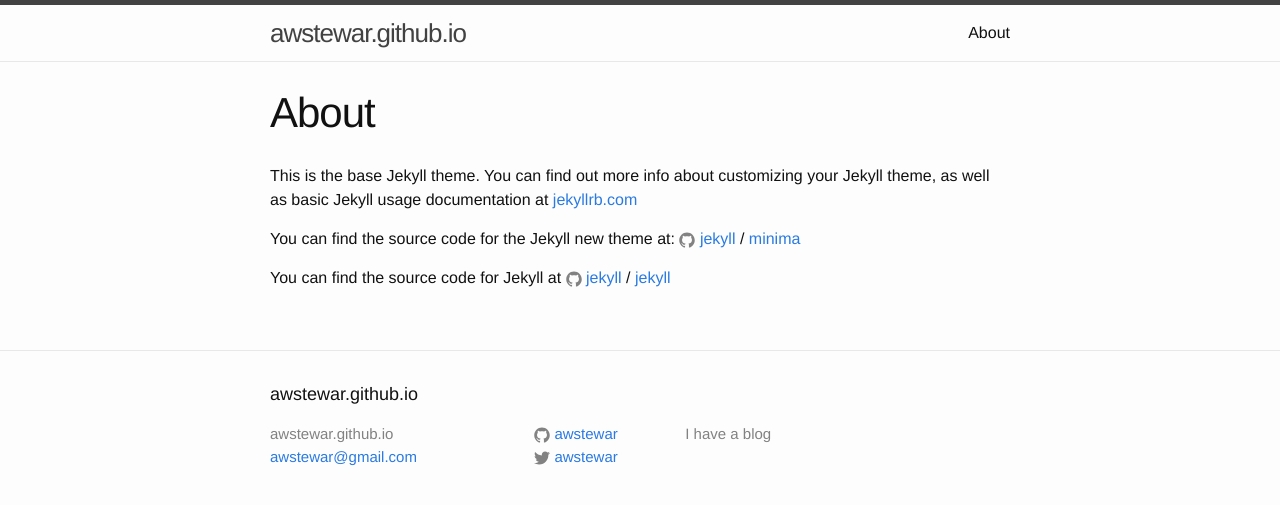
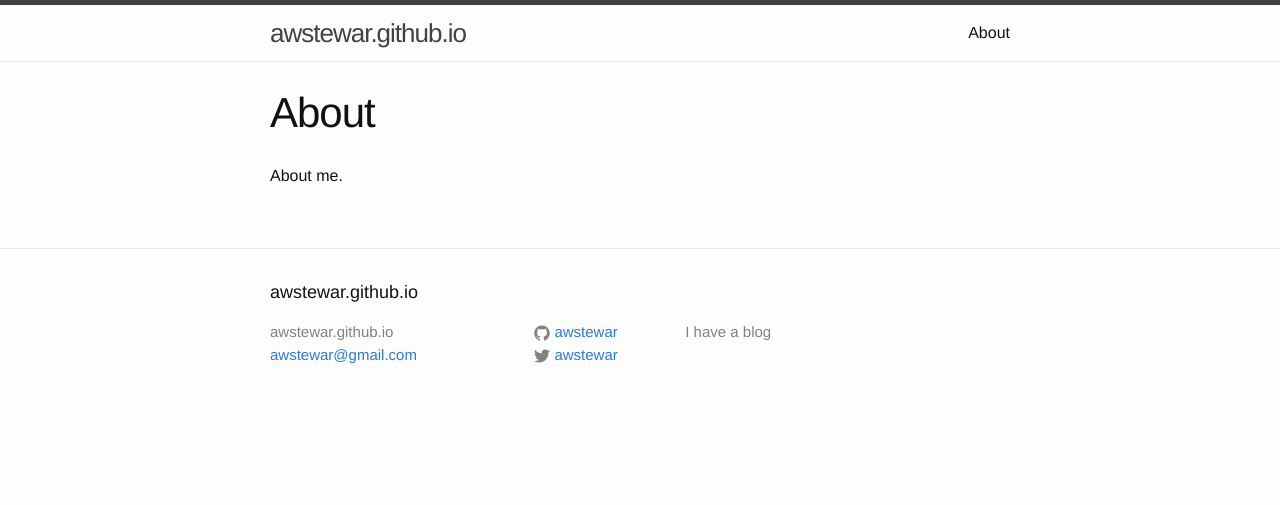
Before and after one commit to awstewar/awstewar.github.io, a Jekyll site: the page built from about.md, in a window 1280 px wide. Shown: the top 505 px of the page. Built offline with Jekyll 4.4.1, drawn with Linux system fonts in a browser that asks for light colours.

Commit message:
fixing about

```diff
--- a/about.md
+++ b/about.md
@@ -4,12 +4,4 @@
 permalink: /about/
 ---
 
-This is the base Jekyll theme. You can find out more info about customizing your Jekyll theme, as well as basic Jekyll usage documentation at [jekyllrb.com](http://jekyllrb.com/)
-
-You can find the source code for the Jekyll new theme at:
-{% include icon-github.html username="jekyll" %} /
-[minima](https://github.com/jekyll/minima)
-
-You can find the source code for Jekyll at
-{% include icon-github.html username="jekyll" %} /
-[jekyll](https://github.com/jekyll/jekyll)
+About me.
```
